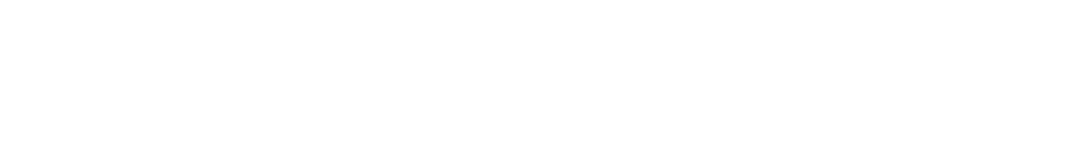
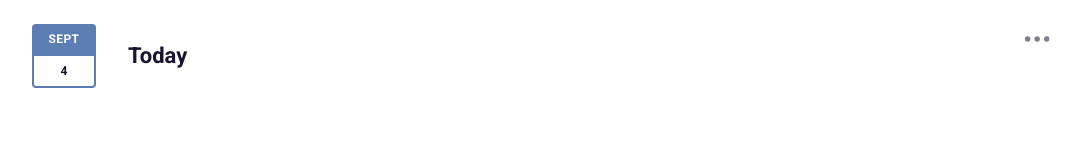
Before and after one commit to M-oliveda/Web-TodoApp, a website built with Parcel: page web/src/index.html in a window 1280 px wide. Shown: the whole page, without its empty margins (96-1177 px from the left). Built offline with nearby package versions, Linux system fonts and the light colour scheme.

Commit message:
:construction: Work inside the website header section.

```diff
--- a/web/src/css/styles.css
+++ b/web/src/css/styles.css
@@ -4,6 +4,185 @@
   box-sizing: border-box;
 }
 
+:root {
+  --primary-color: #5b7db1;
+}
+
 body {
   font-family: "Roboto", sans-serif;
+  color: #1a132f;
 }
+
+.website-header {
+  width: 80%;
+  max-width: 1200px;
+  margin: 24px auto 0 auto;
+
+  display: flex;
+  flex-flow: row nowrap;
+  align-items: center;
+
+  position: relative;
+}
+
+.calendar {
+  width: 32px;
+  height: 32px;
+
+  display: flex;
+  flex-flow: column nowrap;
+  align-items: center;
+  justify-content: center;
+}
+
+@media (min-width: 720px) {
+  .calendar {
+    width: 64px;
+    height: 64px;
+  }
+}
+
+.calendar > #calendarMonth {
+  border-radius: 4px 4px 0px 0px;
+  background-color: var(--primary-color);
+
+  display: flex;
+  justify-content: center;
+  align-items: center;
+  flex: 1 0 0;
+  align-self: stretch;
+
+  color: #fff;
+  font-size: 8px;
+  font-weight: 700;
+  line-height: 8px;
+  letter-spacing: 0.4px;
+  text-transform: uppercase;
+}
+
+@media (min-width: 720px) {
+  .calendar > #calendarMonth {
+    font-size: 12px;
+  }
+}
+
+.calendar > #calendarDate {
+  border-radius: 0px 0px 4px 4px;
+  border: 2px solid var(--Primary-Color, #5b7db1);
+
+  display: flex;
+  justify-content: center;
+  align-items: center;
+  flex: 1 0 0;
+  align-self: stretch;
+
+  color: var(--Primary-Color);
+  font-size: 8px;
+  font-weight: 700;
+  line-height: 8px;
+}
+
+@media (min-width: 720px) {
+  .calendar > #calendarDate {
+    font-size: 12px;
+  }
+}
+
+.website-header__title {
+  margin-left: 32px;
+
+  font-size: 16px;
+  font-weight: 700;
+  line-height: 16px;
+}
+
+@media (min-width: 720px) {
+  .website-header__title {
+    font-size: 22px;
+  }
+}
+
+.website-header__filter-box {
+  margin-left: auto;
+
+  position: absolute;
+  right: 0;
+  top: 0;
+
+  display: flex;
+  flex-flow: column nowrap;
+  align-items: flex-end;
+}
+
+.filter-box__button {
+  width: 34px;
+  height: 22px;
+  border: none;
+  margin-bottom: -2px;
+
+  background-color: #fff;
+  background-image: url("../assets/images/svg/circle-dots.svg");
+  background-size: cover;
+
+  cursor: pointer;
+}
+
+.filter-box__button-expanded {
+  padding: 8px;
+  border-radius: 4px 4px 0px 0px;
+
+  box-shadow: 0px 0px 6px 1px rgba(0, 0, 0, 0.15);
+}
+
+@media (min-width: 720px) {
+  .filter-box__button {
+    width: 42px;
+    height: 30px;
+  }
+}
+
+.filter-box__container {
+  display: none;
+  border-radius: 0 0 4px 4px;
+  box-shadow: 0px 4px 4px 0px rgba(0, 0, 0, 0.25);
+
+  list-style: none;
+
+  background-color: #fff;
+  opacity: 0;
+  overflow: hidden;
+}
+
+.filter-box__container li:not(:last-child) {
+  border-bottom: 0.25px solid rgba(26, 19, 47, 0.25);
+}
+
+.filter-box__container-active {
+  display: block;
+  opacity: 1;
+}
+
+.filter-box__filter-task {
+  padding: 8px 16px;
+  border: none;
+
+  background-color: #fff;
+
+  color: rgba(26, 19, 47, 0.6);
+  font-family: "Roboto", sans-serif;
+  font-size: 10px;
+  font-weight: 500;
+
+  cursor: pointer;
+}
+
+@media (min-width: 720px) {
+  .filter-box__filter-task {
+    padding: 16px 24px;
+    font-size: 12px;
+  }
+}
+
+.filter-selected {
+  color: var(--primary-color);
+}
--- a/web/src/index.html
+++ b/web/src/index.html
@@ -30,5 +30,29 @@
     <link rel="stylesheet" href="./css/styles.css" />
     <title>HTML, CSS and JavaScript Project: To do Web Application</title>
   </head>
-  <body></body>
+  <body>
+    <header class="website-header">
+      <div class="calendar">
+        <span id="calendarMonth"></span>
+        <span id="calendarDate"></span>
+      </div>
+      <p class="website-header__title">Today</p>
+      <div class="website-header__filter-box">
+        <button class="filter-box__button" id="filterBoxButton"></button>
+        <menu class="filter-box__container" id="filterBoxContainer">
+          <li>
+            <button class="filter-box__filter-task" id="filterByCompletedTask">
+              Completed
+            </button>
+          </li>
+          <li>
+            <button class="filter-box__filter-task" id="filterByInProgressTask">
+              In Progress
+            </button>
+          </li>
+        </menu>
+      </div>
+    </header>
+    <script src="./js/main.js"></script>
+  </body>
 </html>
--- /dev/null
+++ b/web/src/js/main.js
@@ -0,0 +1,67 @@
+function setTimeCalendar() {
+  let monthSpanBox = document.querySelector("#calendarMonth");
+  let dateSpanBox = document.querySelector("#calendarDate");
+  let currentDate = new Date();
+
+  let months = [
+    "Jan",
+    "Feb",
+    "Mar",
+    "Apr",
+    "May",
+    "June",
+    "July",
+    "Aug",
+    "Sept",
+    "Oct",
+    "Nov",
+    "Dec",
+  ];
+
+  monthSpanBox.appendChild(
+    document.createTextNode(months[currentDate.getMonth()]),
+  );
+  dateSpanBox.appendChild(document.createTextNode(currentDate.getDate()));
+}
+
+function filterTasks(typeTask) {
+  console.log("Button clicked!");
+  switch (typeTask) {
+    case "completed":
+      document
+        .querySelector("#filterByCompletedTask")
+        .classList.add("filter-selected");
+      document
+        .querySelector("#filterByInProgressTask")
+        .classList.remove("filter-selected");
+      break;
+    case "in progress":
+      document
+        .querySelector("#filterByInProgressTask")
+        .classList.add("filter-selected");
+      document
+        .querySelector("#filterByCompletedTask")
+        .classList.remove("filter-selected");
+      break;
+    default:
+      console.error("You insert the wrong type task filter.");
+  }
+}
+
+window.addEventListener("load", () => setTimeCalendar());
+
+document.querySelector("#filterBoxButton").addEventListener("click", () => {
+  document
+    .querySelector("#filterBoxButton")
+    .classList.toggle("filter-box__button-expanded");
+
+  document
+    .querySelector("#filterBoxContainer")
+    .classList.toggle("filter-box__container-active");
+});
+
+document
+  .querySelectorAll(".filter-box__filter-task")
+  .forEach((e) =>
+    e.addEventListener("click", () => filterTasks(e.innerText.toLowerCase())),
+  );
```
Also changed, not shown: web/src/assets/images/svg/circle-dots.svg (added).
